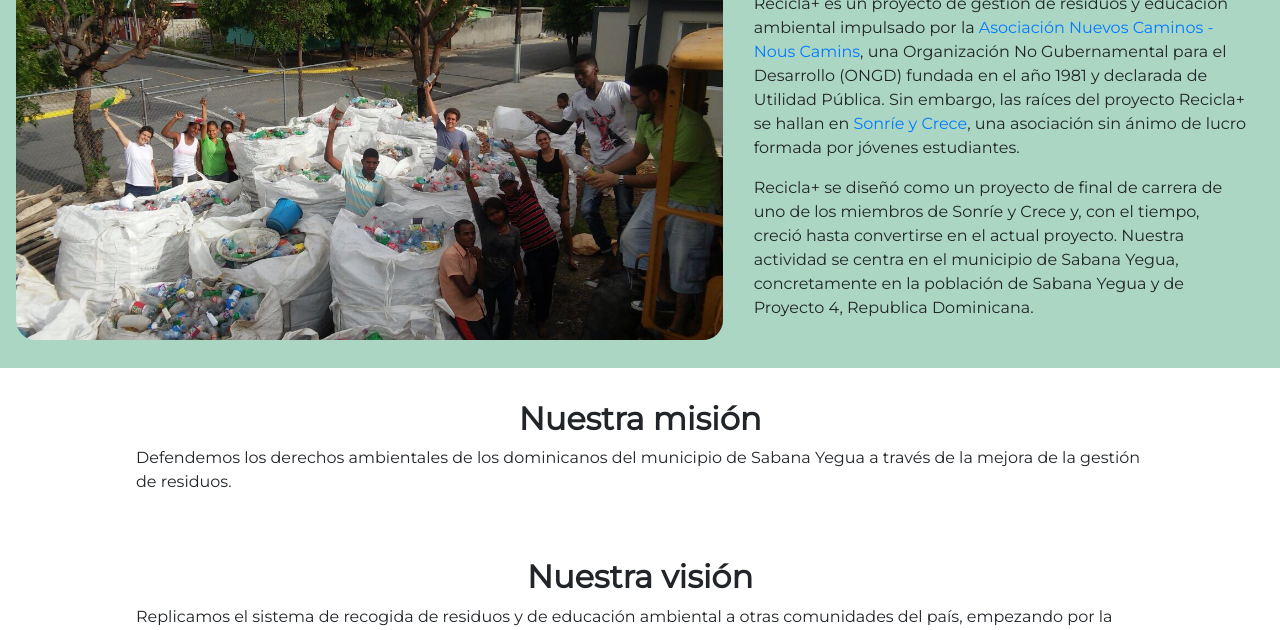
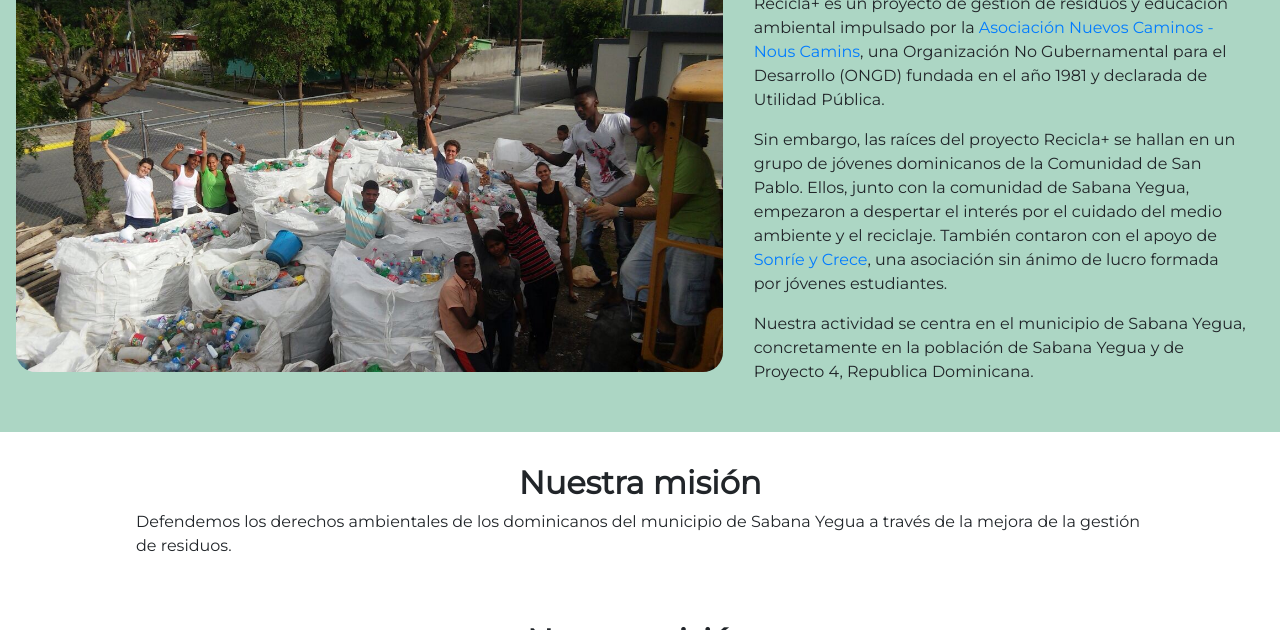
Before and after one commit to reciclaplus/html_website, a plain HTML site: page about.html in a window 1280 px wide. Shown: the part 470-1100 px from the top of the page. Drawn offline with nearby package versions, Linux system fonts and the light colour scheme.

Commit message:
Changing description

```diff
--- a/about.html
+++ b/about.html
@@ -79,9 +79,11 @@
 
   <div class="col-md-5 text-black overflow-hidden order-md-2 p-3">
     <h2>¿Qué es Recicla+?</h2>
-      <p>Recicla+ es un proyecto de gestión de residuos y educación ambiental impulsado por la <a href="https://nuevoscaminos.org/">Asociación Nuevos Caminos - Nous Camins</a>, una Organización No Gubernamental para el Desarrollo (ONGD) fundada en el año 1981 y declarada de Utilidad Pública. Sin embargo, las raíces del proyecto Recicla+ se hallan en <a href="https://sonrieycrece.es/">Sonríe y Crece</a>,
-        una asociación sin ánimo de lucro formada por jóvenes estudiantes. </p>
-        <p> Recicla+ se diseñó como un proyecto de final de carrera de uno de los miembros de Sonríe y Crece y, con el tiempo, creció hasta convertirse en el actual proyecto. Nuestra actividad se centra en el municipio de Sabana Yegua, concretamente en la población de Sabana Yegua y de Proyecto 4, Republica Dominicana.
+      <p>Recicla+ es un proyecto de gestión de residuos y educación ambiental impulsado por la <a href="https://nuevoscaminos.org/">Asociación Nuevos Caminos - Nous Camins</a>, una Organización No Gubernamental para el Desarrollo (ONGD) fundada en el año 1981 y declarada de Utilidad Pública.
+
+       <p>Sin embargo, las raíces del proyecto Recicla+ se hallan en un grupo de jóvenes dominicanos de la Comunidad de San Pablo. Ellos, junto con la comunidad de Sabana Yegua, empezaron a despertar el interés por el cuidado del medio ambiente y el reciclaje. También contaron con el apoyo de <a href="https://sonrieycrece.es/">Sonríe y Crece</a>, una asociación sin ánimo de lucro formada por jóvenes estudiantes.</p>
+
+        <p>Nuestra actividad se centra en el municipio de Sabana Yegua, concretamente en la población de Sabana Yegua y de Proyecto 4, Republica Dominicana.</p>
       </p>
   </div>
 
```
